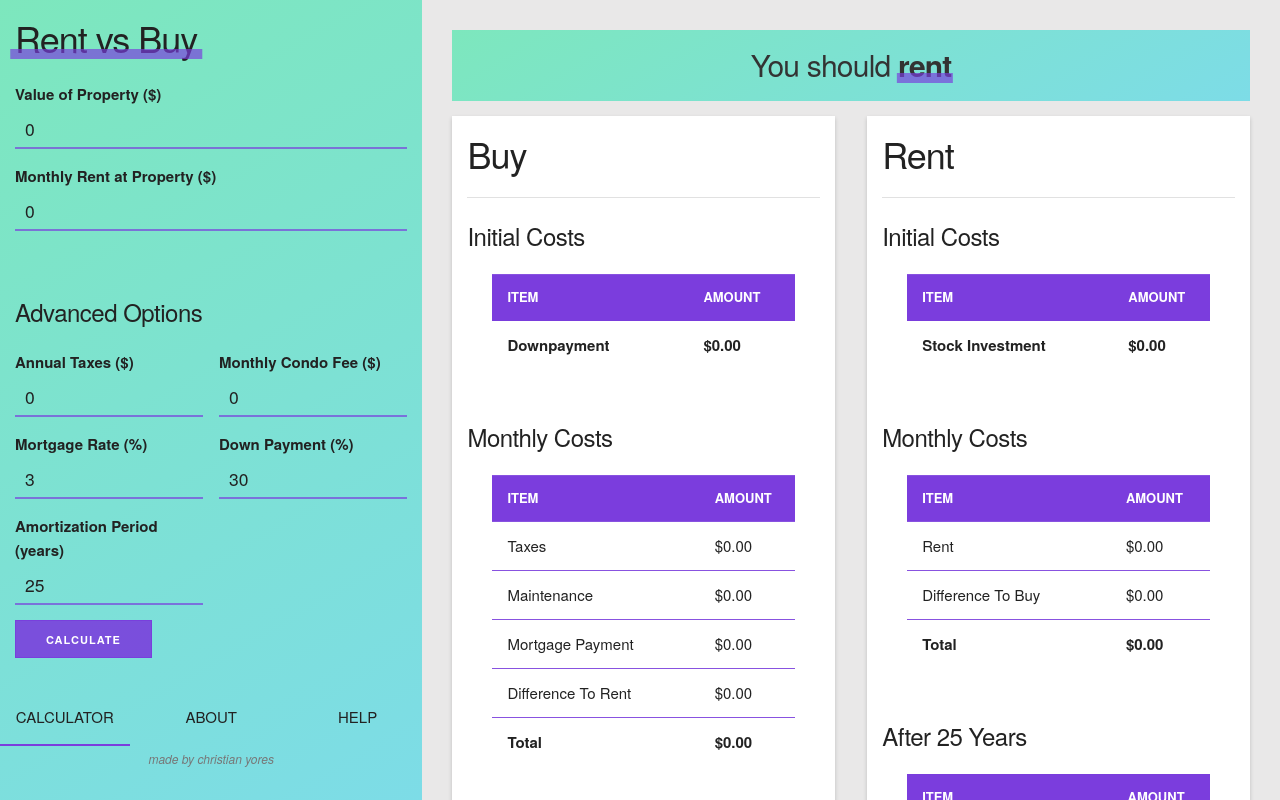
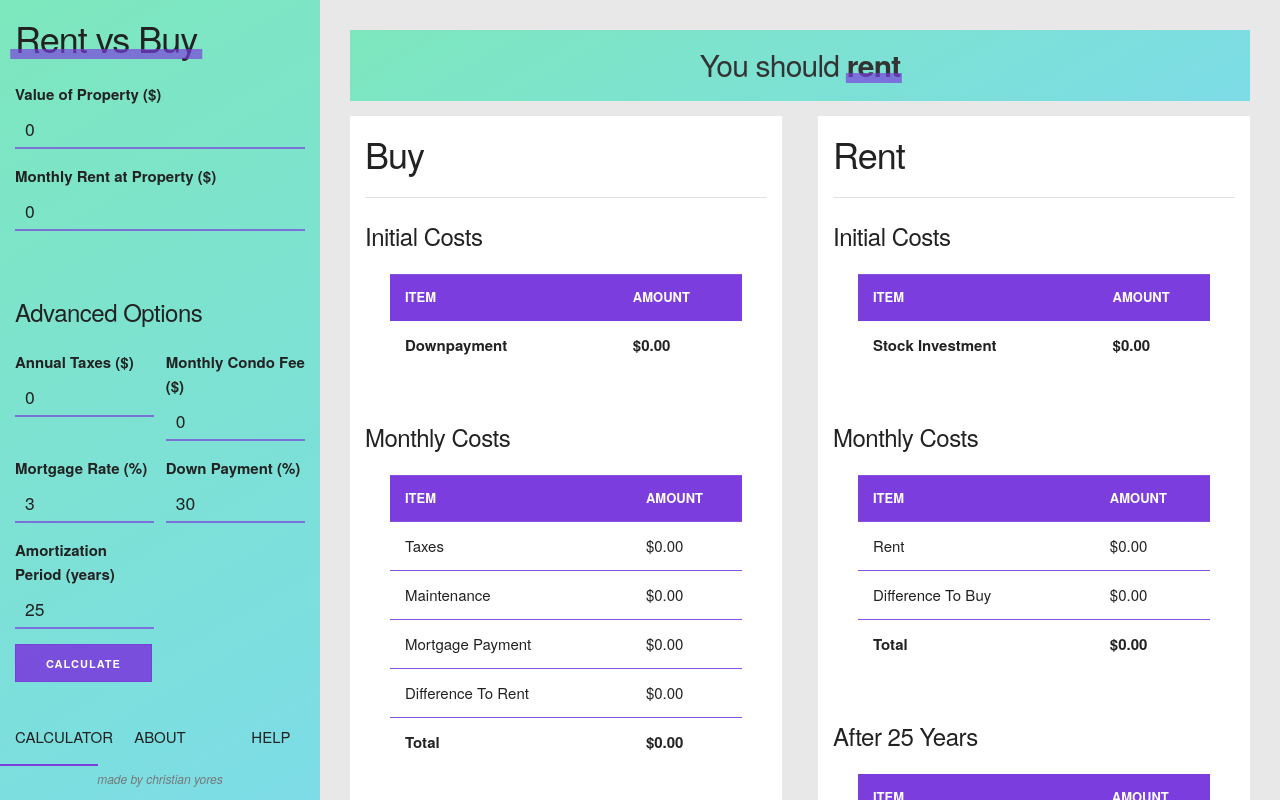
Before and after one commit to cyores/rentvbuy, a React (Create React App) app: page / in a window 1280 px wide. Both pictures are taken after a click on the button "CALCULATE". Shown: the top 800 px of the page. Built offline with nearby package versions, Linux system fonts and the light colour scheme.

Commit message:
Minor stylistic changes

```diff
--- a/src/App.js
+++ b/src/App.js
@@ -82,7 +82,7 @@ class App extends React.Component {
     render() {
         return (
             <React.Fragment>
-                <div className="left-panel bg-grad" style={{ width: "33vw" }}>
+                <div className="left-panel u-full-height bg-grad" style={{ width: "25vw" }}>
                     <div className="p-2">
                         <h3 className="fancy-underline">Rent vs Buy</h3>
                         {this.state.view === "calculator" ? (
@@ -99,7 +99,7 @@ class App extends React.Component {
                         changeView={this.changeView}
                     />
                 </div>
-                <div className="u-full-height" style={{ marginLeft: "33vw" }}>
+                <div className="u-full-height" style={{ marginLeft: "25vw" }}>
                     {/* <div className="four columns p-2 u-full-height" /> */}
                     <div className="p-5 u-full-height">
                         {this.state.calcs.donecalcs ? (
@@ -173,6 +173,7 @@ class App extends React.Component {
                                 >
                                     <div>
                                         <img
+                                            alt=""
                                             src={contentPlaceholder}
                                             width="500px"
                                             height="auto"
--- a/src/components/Footer.js
+++ b/src/components/Footer.js
@@ -6,7 +6,7 @@ const StyledFooter = styled.div`
     width: 100%;
     margin: 0;
     left: 0;
-    bottom: 2rem;
+    bottom: 0;
     text-align: center;
 `;
 
--- a/src/components/Sheet.js
+++ b/src/components/Sheet.js
@@ -1,20 +1,16 @@
 import React, { Component } from "react";
 import styled from "styled-components";
-import { format } from "path";
 
 const StyledSheet = styled.div`
     background-color: #fff;
     padding: 1.5rem;
     // margin: 0 auto;
     // text-align: center;
-    box-shadow: 0px 2px 4px rgba(0, 0, 0, 0.18);
+    // box-shadow: 0px 2px 4px rgba(0, 0, 0, 0.18);
+    margin-bottom: 5rem;
     & > hr {
         margin: 0 0 20px 0;
     }
-`;
-
-const MoveRight = styled.div`
-    padding-left: 4rem;
 `;
 
 class Sheet extends Component {
@@ -40,7 +36,7 @@ class Sheet extends Component {
             negativeSign +
             "$" +
             (firstComma ? dollars.substr(0, firstComma) + "," : "") +
-            dollars.substr(firstComma).replace(/(\d{3})(?=\d)/g, "$1" + ",") +
+            dollars.substr(firstComma).replace(/(\d{3})(?=\d)/g, "$1,") +
             "." +
             cents
         );
```
